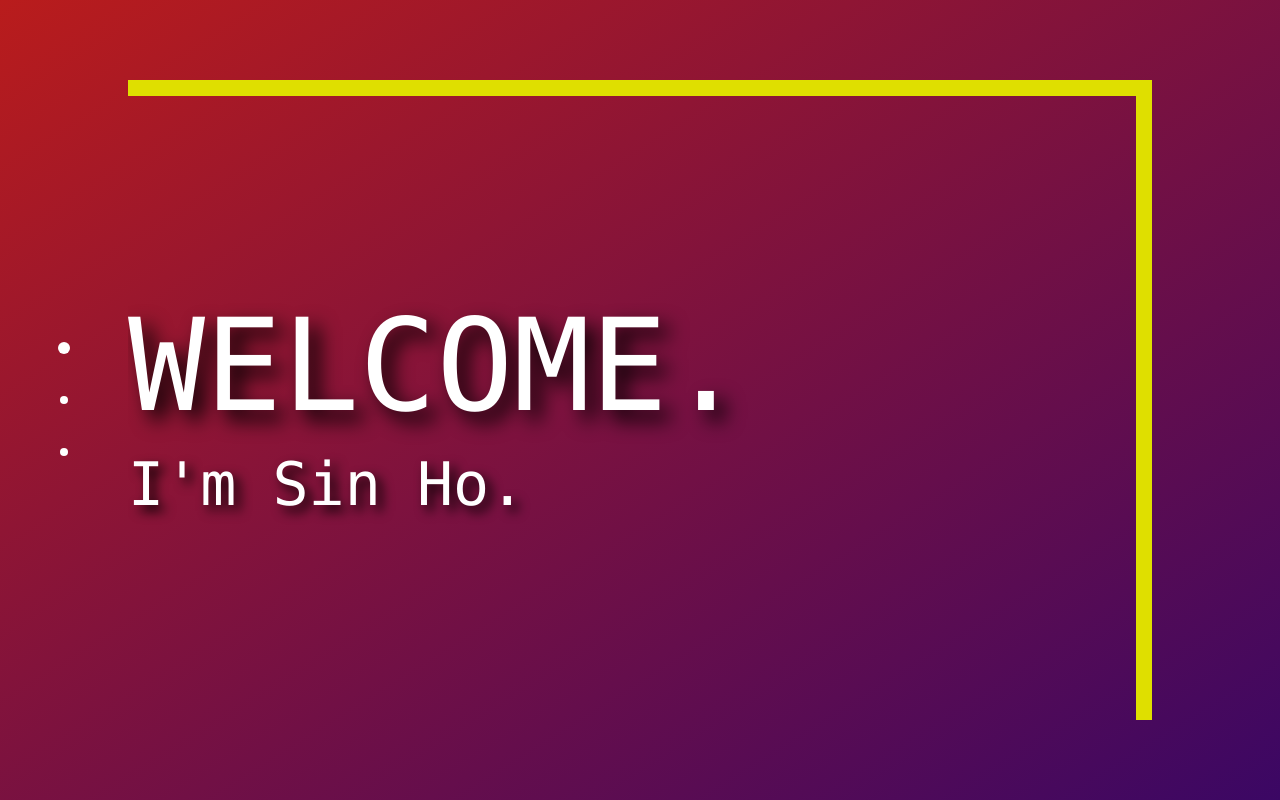
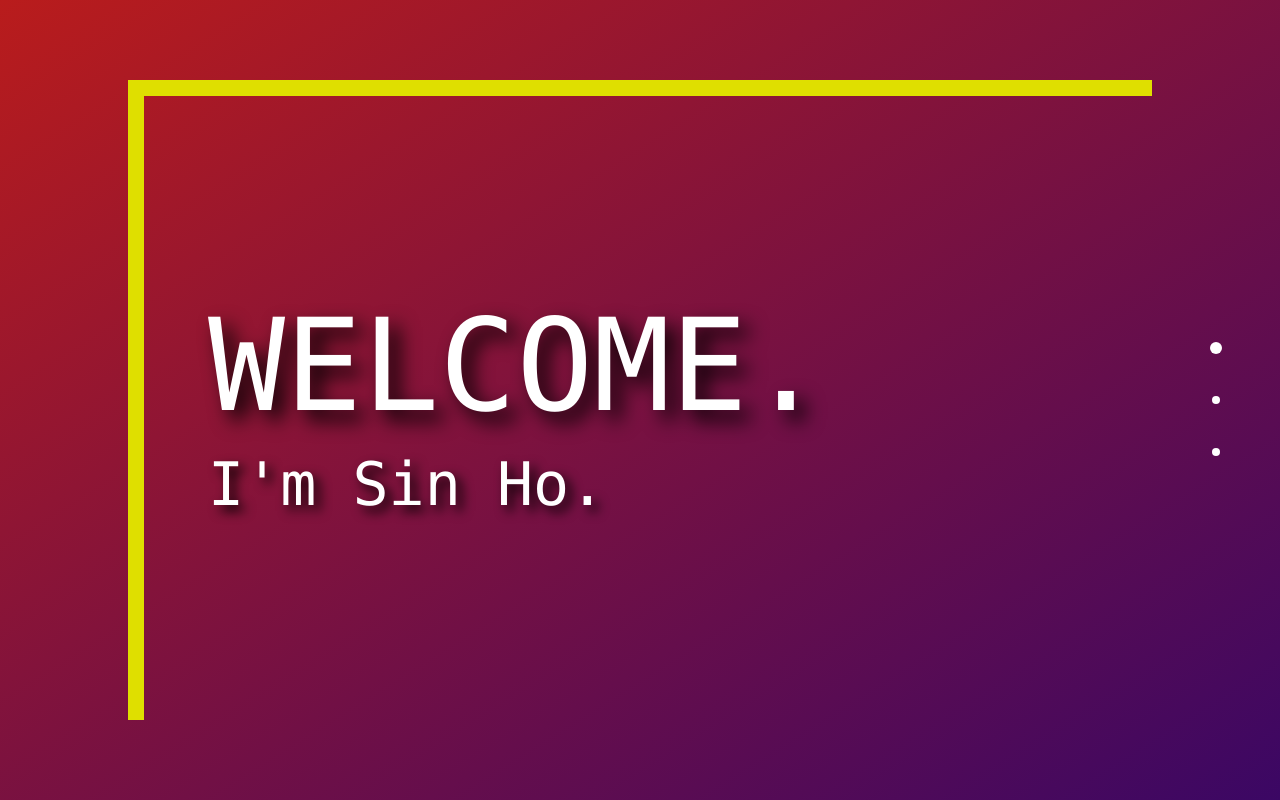
Before and after one commit to sinhoko1999/sinhoko1999.github.io, a Next.js app: page / in a window 1280 px wide. Built offline with nearby package versions, Linux system fonts and the light colour scheme.

Commit message:
Updated styles

```diff
--- a/src/app/layout.tsx
+++ b/src/app/layout.tsx
@@ -45,7 +45,7 @@ export default function RootLayout({
           {children}
         </div>
       </body> */}
-      <body className="flex h-dvh overflow-hidden bg-gradient-to-tl from-purple-950 to-red-700">
+      <body className="h-dvh overflow-hidden bg-gradient-to-tl from-purple-950 to-red-700">
         {children}
       </body>
     </html>
--- a/src/app/page.tsx
+++ b/src/app/page.tsx
@@ -40,7 +40,7 @@ function NavBar({
   }
 
   return (
-    <nav className="box-border flex max-w-[10vw] flex-col items-center justify-center gap-10 px-[5vw]">
+    <nav className="absolute right-[calc(5dvw_-_6px)] flex h-dvh flex-col items-center justify-center gap-10">
       <svg
         xmlns="http://www.w3.org/2000/svg"
         width={"12"}
@@ -79,9 +79,9 @@ const Page1 = forwardRef<HTMLDivElement>(function Page1(props, ref) {
     <section
       {...props}
       ref={ref}
-      className="flex h-dvh snap-center items-center justify-center py-[10vh] pr-[10vw]"
+      className="flex h-dvh snap-center items-center justify-center px-[10dvw] py-[10dvh]"
     >
-      <div className="flex h-full grow flex-col justify-center gap-3 border-r-[16px] border-t-[16px] border-[#dfdf00] md:gap-6">
+      <div className="flex h-full grow flex-col justify-center gap-3 border-l-[16px] border-t-[16px] border-[#dfdf00] pl-[5dvw] md:gap-6">
         <div className="animate-[1.5s_linear_0s_fadein1] text-6xl text-shadow-mdblack md:text-9xl md:text-shadow-lgblack">
           WELCOME.
         </div>
@@ -99,9 +99,9 @@ const Page2 = forwardRef<HTMLDivElement>(function Page2(props, ref) {
       {...props}
       ref={ref}
       onClick={() => console.log(ref)}
-      className="flex h-dvh snap-center items-center justify-center py-[10vh] pr-[10vw]"
+      className="flex h-dvh snap-center items-center justify-center px-[10dvw] py-[10dvh]"
     >
-      <div className="flex h-full grow flex-col justify-center gap-3 border-r-[16px] border-[#dfdf00] text-3xl md:gap-6 md:text-6xl md:text-shadow-mdblack">
+      <div className="flex h-full grow flex-col justify-center gap-3 border-l-[16px] border-[#dfdf00] pl-[5dvw] text-3xl md:gap-6 md:text-6xl md:text-shadow-mdblack">
         About me
       </div>
     </section>
@@ -113,9 +113,9 @@ const Page3 = forwardRef<HTMLDivElement>(function Page3(props, ref) {
     <section
       {...props}
       ref={ref}
-      className="flex h-dvh snap-center items-center justify-center py-[10vh] pr-[10vw]"
+      className="flex h-dvh snap-center items-center justify-center px-[10dvw] py-[10dvh]"
     >
-      <div className="flex h-full grow flex-col justify-center gap-3 border-b-[16px] border-r-[16px] border-[#dfdf00] text-3xl md:gap-6 md:text-6xl md:text-shadow-mdblack">
+      <div className="flex h-full grow flex-col justify-center gap-3 border-b-[16px] border-l-[16px] border-[#dfdf00] pl-[5dvw] text-3xl md:gap-6 md:text-6xl md:text-shadow-mdblack">
         <div>Where to find me:</div>
         <div></div>
       </div>
```
